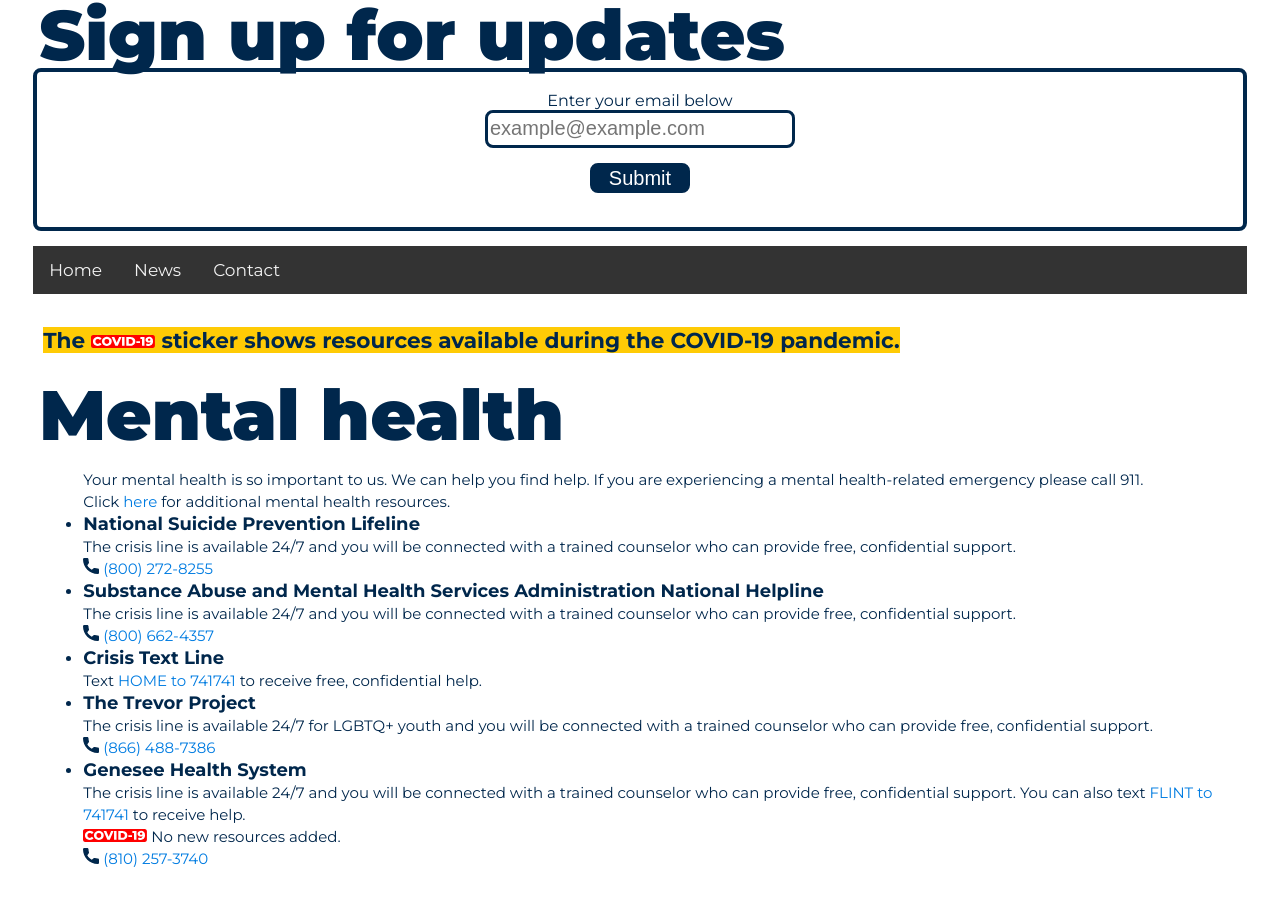
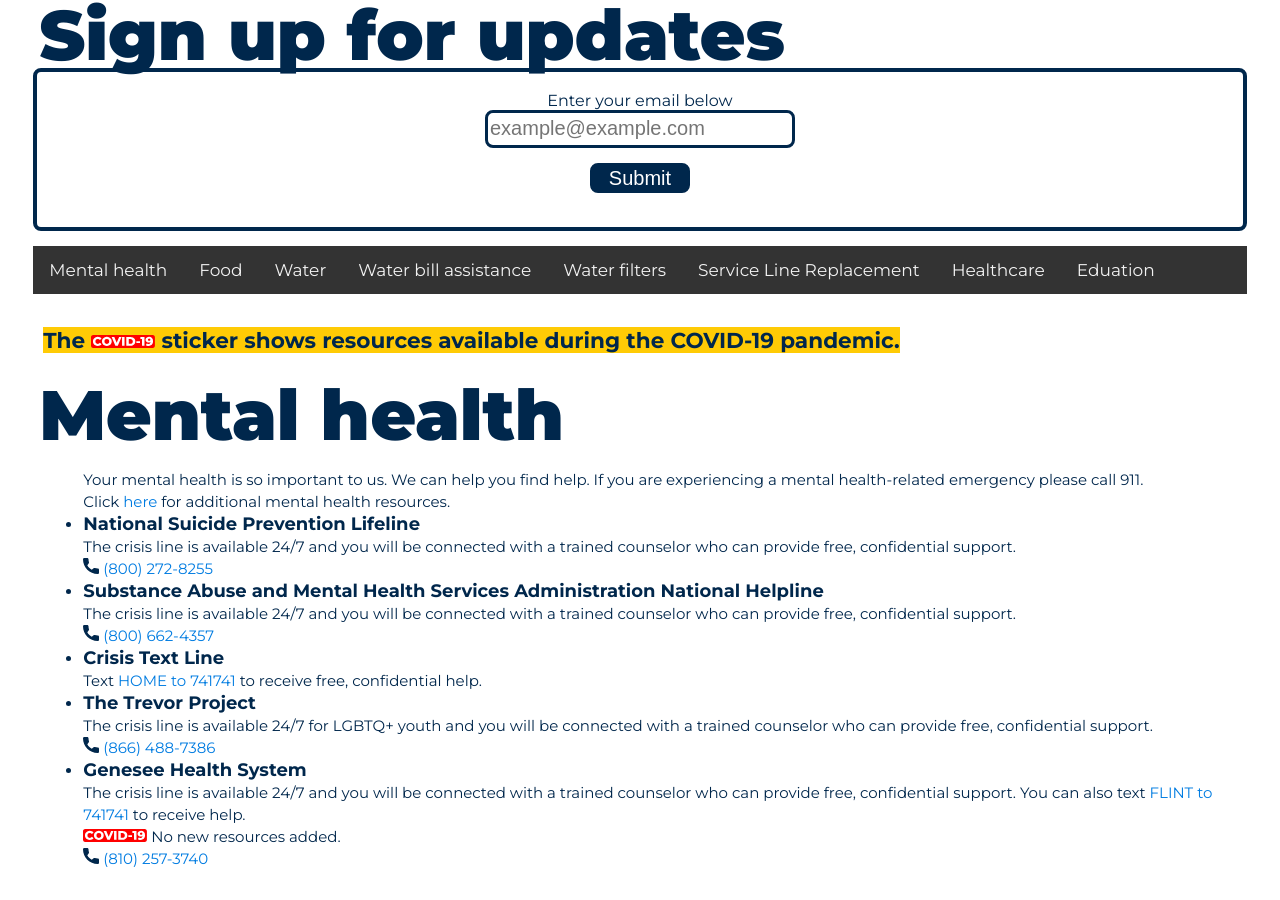
Before and after one commit to umichfjp/umichfjp.github.io, a Jekyll site: the page built from pages/resources.html, in a window 1280 px wide and 900 px high, scrolled down 1169 px. Built offline with Jekyll 4.4.1, drawn with Linux system fonts in a browser that asks for light colours.

Commit message:
Update resources.html

```diff
--- a/pages/resources.html
+++ b/pages/resources.html
@@ -150,9 +150,14 @@ title: Resources for Flint residents
           </div>
 
           <div class="myNavBar" id="navbar">
-              <a href="#">Home</a>
-              <a href="#">News</a>
-              <a href="#">Contact</a>
+              <a href="#mentalhealth">Mental health</a>
+              <a href="#food">Food</a>
+              <a href="#water">Water</a>
+              <a href="#waterbillassistance">Water bill assistance</a>
+              <a href="#filter">Water filters</a>
+              <a href="#servicelinereplacement">Service Line Replacement</a>
+              <a href="#healthcare">Healthcare</a>
+              <a href="#education">Eduation</a>
               <a href="javascript:void(0)" class="icon" onclick="myFunc()">&#9776;</a>
           </div>
 
@@ -161,7 +166,7 @@ title: Resources for Flint residents
           </h3>
 
 
-          <br /><div class="titlere">Mental health</div>
+          <br /><div class="titlere" id="mentalhealth">Mental health</div>
           <ul>
           <h3>
             Your mental health is so important to us. We can help you find help. If you are experiencing a mental health-related emergency please call 911.
@@ -264,7 +269,7 @@ title: Resources for Flint residents
         </ul>
 
 
-        <br /><div class="titlere">Water</div>
+        <br /><div class="titlere" id="water">Water</div>
         <ul>
         <h3>
           <li>
@@ -289,7 +294,7 @@ title: Resources for Flint residents
         </h3>
         </ul>
 
-        <br /><div class="titlere">Water bill assistance</div>
+        <br /><div class="titlere" id="waterbillassistance">Water bill assistance</div>
         <ul>
         <h3>
           <li>
@@ -402,7 +407,7 @@ title: Resources for Flint residents
         </ul>
 
 
-        <br /><div class="titlere">Service Line Replacement</div>
+        <br /><div class="titlere" id="servicelinereplacement">Service Line Replacement</div>
         Click <a href="https://flintpipemap.org/map" target="_blank">here</a> to view a map of known or predicted pipe material for homes in Flint.
         <ul>
         <h3>
@@ -417,7 +422,7 @@ title: Resources for Flint residents
         </ul>
 
 
-        <br /><div class="titlere">Healthcare</div>
+        <br /><div class="titlere" id="healthcare">Healthcare</div>
         <ul>
         <h3>
           <li>
@@ -500,7 +505,7 @@ title: Resources for Flint residents
         </ul>
 
 
-        <br /><div class="titlere">Education</div>
+        <br /><div class="titlere" id="education">Education</div>
         <ul>
         <h3>
           <li><div class="titlere"><small><small>Preschool</small></small></div></li>
```
